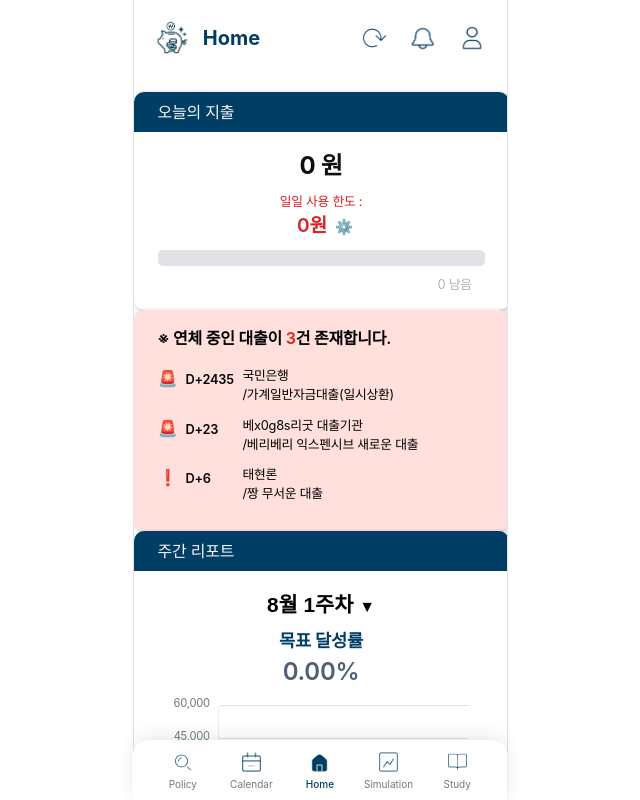
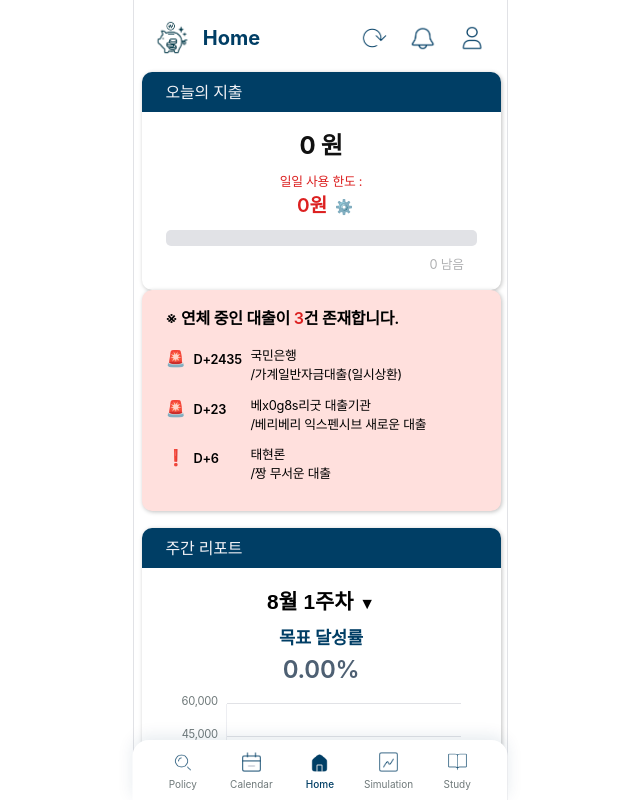
Before and after one commit to ockko/Cheongsan-KB, a Vue app: page /home in a window 1280 px wide. Shown: the whole page, without its empty margins (320-960 px from the left). Built offline with nearby package versions, Linux system fonts and the light colour scheme; a web font is replaced by a local one.

Commit message:
feat: 홈 페이지 레이아웃 개선 및 위젯 스타일 적용

```diff
--- a/src/assets/styles/pages/Home.module.css
+++ b/src/assets/styles/pages/Home.module.css
@@ -1,4 +1,15 @@
 .page {
-  padding: 20px 0;
-  margin: 0 0 80px 0;
+  margin: 0 8px 70px 8px;
+  display: flex;
+  flex-direction: column;
+  gap: 1.1rem;
 }
+
+.widgets-container {
+  display: flex;
+  gap: 1rem;
+}
+
+.widget {
+  flex: 1;
+}
--- a/src/pages/Home.vue
+++ b/src/pages/Home.vue
@@ -47,11 +47,15 @@ const debtList = ref([
 
 <template>
   <div :class="styles.page">
-    <DailySpendingWidget />
-    <OverdueAlertWidget />
+    <div :class="styles.widgetsContainer">
+      <DailySpendingWidget :class="styles.widget" />
+      <OverdueAlertWidget :class="styles.widget" />
+    </div>
     <WeeklyReportWidget />
-    <TotalDebtRepaymentWidget />
-    <RepaymentPlanWidget />
+    <div :class="styles.widgetsContainer">
+      <TotalDebtRepaymentWidget :class="styles.widget" />
+      <RepaymentPlanWidget :class="styles.widget" />
+    </div>
     <DebtListWidget :debts="debtList" />
   </div>
 </template>
```
